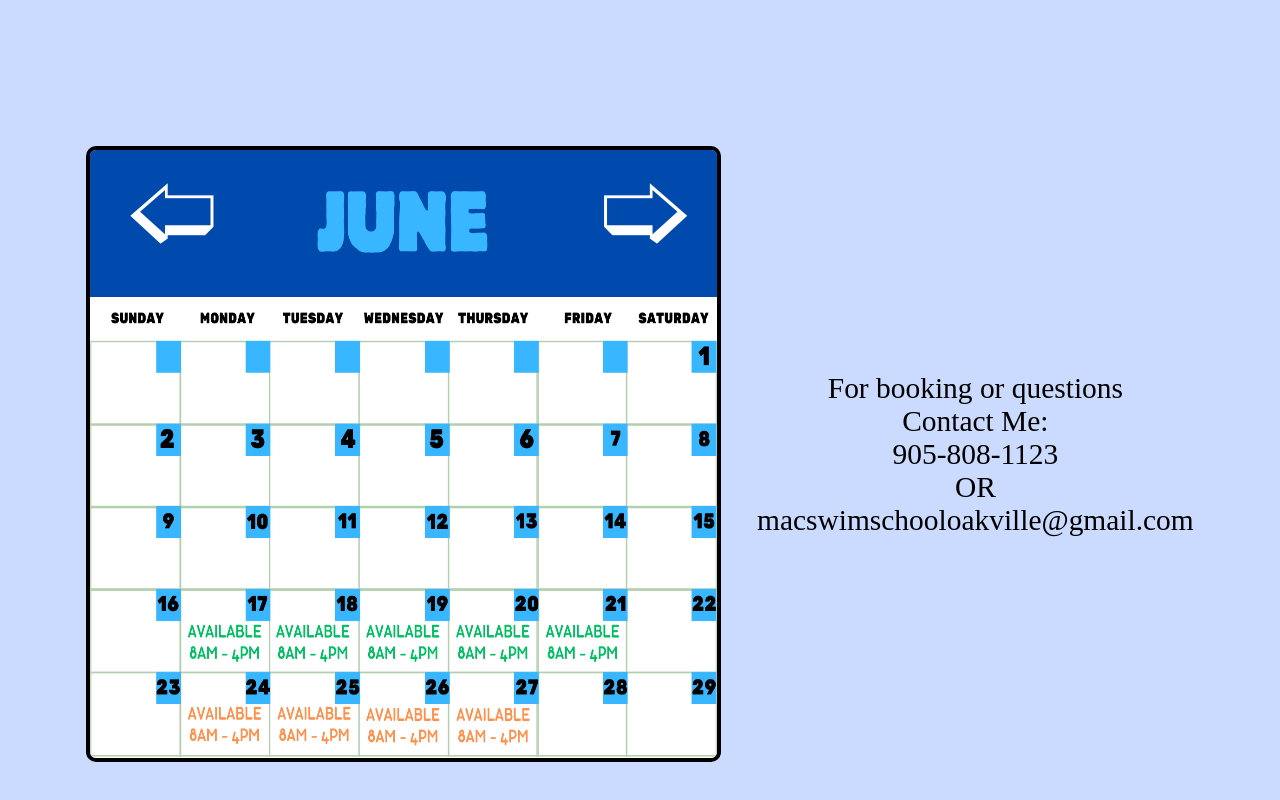
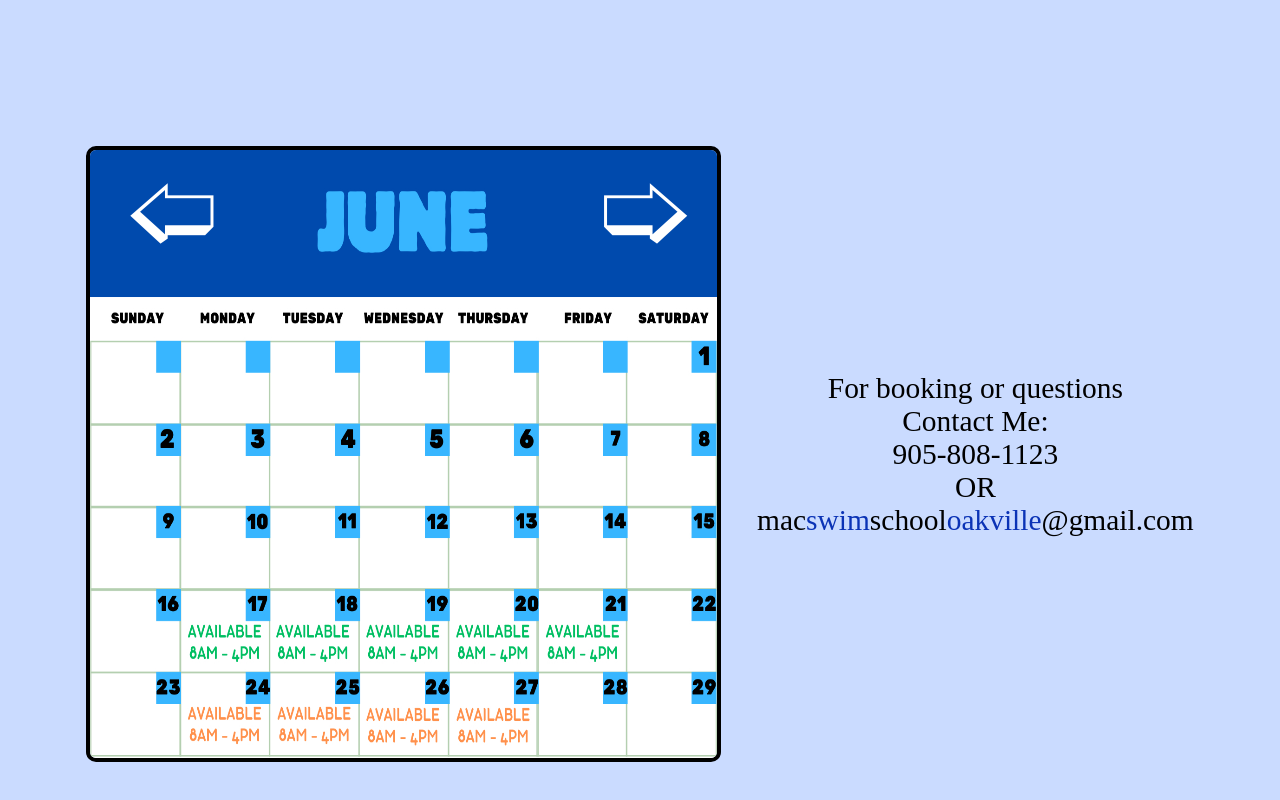
Before and after one commit to IainMac32/ReedSwimWebsite, a React (Create React App) app: page / in a window 1280 px wide. Shown: the part 2294-3094 px from the top of the page. Built offline with nearby package versions, Linux system fonts and the light colour scheme.

Commit message:
font changes

```diff
--- a/src/components/CalendarContact.js
+++ b/src/components/CalendarContact.js
@@ -36,7 +36,7 @@ const Calendar = () => {
         <p>For booking or questions <br/>
           Contact Me: <br/>
           905-808-1123 <br/> OR <br/>
-          macswimschooloakville@gmail.com
+          mac<w>swim</w>school<w>oakville</w>@gmail.com
         </p>
       </div>
     </section>
--- a/src/styles/Calendar.css
+++ b/src/styles/Calendar.css
@@ -24,6 +24,9 @@
   font-family: 'Lobster', cursive; /* Specify the font family */
   margin-left: 2vw; /* Add some space between the image and text */
   text-align: center; /* Center align the text horizontally */
+}
+.calendar-container w {
+  color: rgb(11, 51, 182);
 }
 
 .arrow-container2 {
```
